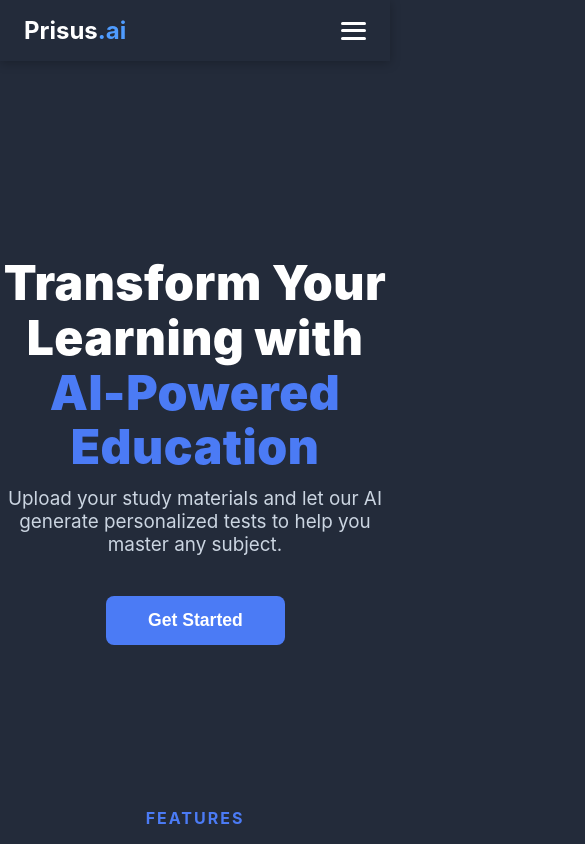
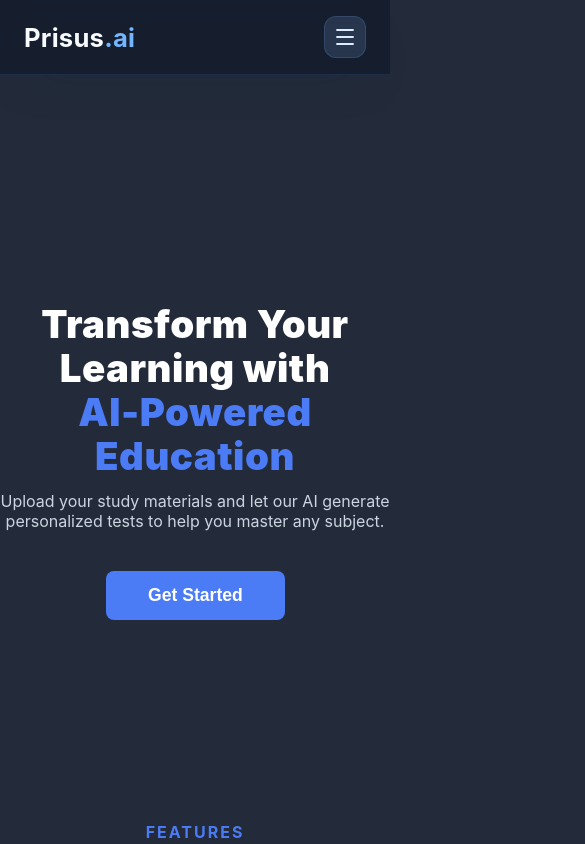
Before and after one commit to Confidenceb/Prisus, a React (Vite) app: page / in a window 390 px wide. Shown: the top 844 px of the page, 585 px wide, since content can reach past the window. Built offline with nearby package versions, Linux system fonts and the light colour scheme.

Commit message:
Adjust Navbar

```diff
--- a/src/App.jsx
+++ b/src/App.jsx
@@ -10,7 +10,6 @@ function App() {
       <Navbar />
       <Routes>
         <Route path="/" element={<Home />} />
-        {/* Add more routes here later */}
       </Routes>
       <Footer />
     </Router>
--- a/src/components/Navbar.css
+++ b/src/components/Navbar.css
@@ -1,12 +1,14 @@
 /* 🌑 Navbar Base */
 .navbar {
-  background-color: #232b3a;
-  color: #fff;
+  background: rgba(20, 28, 45, 0.86);
+  color: #f4f7fb;
   position: sticky;
   top: 0;
   width: 100%;
   z-index: 100;
-  box-shadow: 0 2px 10px rgba(0, 0, 0, 0.25);
+  border-bottom: 1px solid rgba(79, 156, 255, 0.12);
+  box-shadow: 0 22px 46px -32px rgba(20, 37, 62, 0.66);
+  backdrop-filter: blur(12px);
 }
 
 /* 📌 Navbar container */
@@ -14,6 +16,7 @@
   display: flex;
   justify-content: space-between;
   align-items: center;
+  gap: 1.2rem;
   max-width: 1100px;
   margin: 0 auto;
   padding: 1rem 1.5rem;
@@ -21,102 +24,150 @@
 
 /* 🧠 Logo */
 .nav-logo {
-  font-size: 1.5rem;
+  font-size: 1.6rem;
   font-weight: 700;
-  color: #fff;
+  color: #f8fbff;
   text-decoration: none;
-  transition: color 0.3s ease;
+  letter-spacing: 0.01em;
+  transition: color 0.28s ease, text-shadow 0.28s ease;
 }
 
 .nav-logo span {
-  color: #4f9cff;
+  color: #73b6ff;
 }
 
 .nav-logo:hover {
-  color: #4f9cff;
+  color: #9fcfff;
+  text-shadow: 0 0 18px rgba(116, 188, 255, 0.45);
 }
 
 /* 🧭 Nav links */
 .nav-links {
   display: flex;
-  gap: 1.5rem;
+  gap: 1.6rem;
   list-style: none;
+  align-items: center;
   transition: all 0.3s ease;
 }
 
 .nav-links li a {
-  color: #fff;
+  color: #e6ecf7;
   text-decoration: none;
   font-weight: 500;
-  transition: color 0.3s ease;
+  letter-spacing: 0.02em;
+  transition: color 0.24s ease, text-shadow 0.24s ease;
 }
 
 .nav-links li a:hover {
-  color: #4f9cff;
+  color: #9ecbff;
+  text-shadow: 0 0 14px rgba(112, 178, 255, 0.45);
 }
 
 /* ✨ Login Button */
 .login-btn {
-  background-color: #4f9cff;
-  padding: 0.5rem 1rem;
-  border-radius: 6px;
+  background: linear-gradient(135deg, #4f9cff 0%, #7dd3fc 100%);
+  color: #071527 !important;
+  padding: 0.52rem 1.1rem;
+  border-radius: 10px;
   font-weight: 600;
-  transition: background-color 0.3s ease;
+  box-shadow: 0 10px 20px rgba(79, 156, 255, 0.35);
+  transition: transform 0.25s ease, box-shadow 0.3s ease, filter 0.25s ease;
 }
 
 .login-btn:hover {
-  background-color: #3576d1;
-  color: #fff !important;
+  transform: translateY(-0.5px);
+  box-shadow: 0 18px 40px rgba(79, 156, 255, 0.42);
+  filter: saturate(110%);
 }
 
 /* 🍔 Hamburger Menu */
 .menu-toggle {
   display: none;
-  flex-direction: column;
-  justify-content: space-between;
-  width: 25px;
-  height: 18px;
+  align-items: center;
+  justify-content: center;
+  width: 42px;
+  height: 42px;
+  border-radius: 12px;
+  border: 1px solid rgba(126, 178, 255, 0.16);
+  background: rgba(50, 68, 97, 0.62);
+  color: #deebff;
   cursor: pointer;
+  transition: transform 0.25s ease, background 0.25s ease,
+    border-color 0.25s ease, color 0.25s ease;
 }
 
-.menu-toggle span {
-  display: block;
-  height: 3px;
-  background: #fff;
-  border-radius: 2px;
-  transition: all 0.3s ease;
+.menu-toggle svg {
+  pointer-events: none;
 }
 
-/* X animation */
-.menu-toggle.active span:nth-child(1) {
-  transform: rotate(45deg) translateY(7px);
+.menu-toggle:hover {
+  background: rgba(79, 156, 255, 0.25);
+  border-color: rgba(126, 178, 255, 0.42);
 }
-.menu-toggle.active span:nth-child(2) {
-  opacity: 0;
+
+.menu-toggle.active {
+  background: rgba(79, 156, 255, 0.16);
+  color: #9cc9ff;
+  border-color: rgba(126, 178, 255, 0.42);
+  box-shadow: 0 12px 28px -10px rgba(92, 158, 255, 0.48);
 }
-.menu-toggle.active span:nth-child(3) {
-  transform: rotate(-45deg) translateY(-7px);
+
+/* Overlay for click-outside-to-close */
+.menu-overlay {
+  position: fixed;
+  top: 0;
+  left: 0;
+  width: 100vw;
+  height: 100vh;
+  background: rgba(15, 21, 34, 0.62);
+  backdrop-filter: blur(6px);
+  z-index: 109;
+  animation: fadeInOverlay 0.19s;
+}
+
+@keyframes fadeInOverlay {
+  from {
+    opacity: 0;
+  }
+  to {
+    opacity: 1;
+  }
 }
 
 /* 📱 Responsive */
 @media (max-width: 768px) {
+  .navbar,
+  .nav-links {
+    margin-top: 0 !important;
+    padding-top: 0 !important;
+  }
+
   .menu-toggle {
     display: flex;
+    position: relative;
+    z-index: 120;
   }
 
   .nav-links {
-    position: absolute;
-    top: 70px;
+    position: fixed;
+    top: 0;
     right: 0;
-    background-color: #232b3a;
+    background: linear-gradient(160deg, #1e273a 0%, #101824 100%);
     flex-direction: column;
-    width: 100%;
-    max-width: 250px;
-    padding: 1.5rem;
-    transform: translateX(100%);
+    gap: 1.6rem;
+    width: 70vw;
+    max-width: 320px;
+    min-height: 100vh;
+    padding: 4rem 1.25rem 1.4rem !important;
+    box-shadow: -18px 0 38px rgba(3, 8, 18, 0.45);
+    border-radius: 0 0 0 26px;
+    transform: translateX(110%);
     opacity: 0;
     pointer-events: none;
-    box-shadow: -2px 0 10px rgba(0, 0, 0, 0.4);
+    transition: transform 0.33s cubic-bezier(0.32, 0.96, 0.42, 1.1),
+      opacity 0.19s;
+    z-index: 110;
+    align-items: flex-start;
   }
 
   .nav-links.open {
@@ -125,11 +176,48 @@
     pointer-events: auto;
   }
 
-  .nav-links li {
-    margin-bottom: 1rem;
-  }
-
   .nav-links li:last-child {
     margin-bottom: 0;
   }
+
+  .nav-links li a,
+  .login-btn {
+    font-size: 1.17rem;
+    padding: 0.65em 0.72em;
+    border-radius: 10px;
+    font-weight: 600;
+    letter-spacing: 0.05em;
+    width: 95%;
+    display: block;
+    text-align: left;
+    transition: background 0.2s, color 0.2s, box-shadow 0.22s;
+  }
+
+  .nav-links li a:hover,
+  .login-btn:hover {
+    background: rgba(79, 156, 255, 0.16);
+    color: #b2d7ff;
+    box-shadow: inset 0 0 0 1px rgba(120, 180, 255, 0.18);
+  }
+
+  .login-btn {
+    margin-top: 36px;
+    width: 100%;
+    text-align: center;
+    font-size: 1.05rem;
+  }
 }
+
+@media (max-width: 400px) {
+  .nav-links {
+    max-width: 97vw;
+    padding: 1.2rem 0.7rem 1.2rem;
+    border-radius: 0 0 0 16px;
+  }
+
+  .nav-links li a,
+  .login-btn {
+    font-size: 1rem;
+    padding: 0.5em 0.55em;
+  }
+}
--- a/src/components/Navbar.jsx
+++ b/src/components/Navbar.jsx
@@ -1,5 +1,6 @@
 import React, { useState } from "react";
 import { Link } from "react-router-dom";
+import { Menu, X } from "lucide-react";
 import "./Navbar.css";
 
 const Navbar = () => {
@@ -7,23 +8,28 @@ const Navbar = () => {
 
   return (
     <nav className="navbar">
+      {menuOpen && (
+        <div className="menu-overlay" onClick={() => setMenuOpen(false)} />
+      )}
       <div className="nav-container">
         <Link to="/" className="nav-logo">
           Prisus<span>.ai</span>
         </Link>
 
         {/* Hamburger Icon */}
-        <div
+        <button
+          type="button"
           className={`menu-toggle ${menuOpen ? "active" : ""}`}
           onClick={() => setMenuOpen(!menuOpen)}
+          aria-label={menuOpen ? "Close navigation menu" : "Open navigation menu"}
+          aria-expanded={menuOpen}
+          aria-controls="primary-navigation"
         >
-          <span></span>
-          <span></span>
-          <span></span>
-        </div>
+          {menuOpen ? <X size={24} strokeWidth={1.9} /> : <Menu size={24} strokeWidth={1.9} />}
+        </button>
 
         {/* Nav Links */}
-        <ul className={`nav-links ${menuOpen ? "open" : ""}`}>
+        <ul id="primary-navigation" className={`nav-links ${menuOpen ? "open" : ""}`}>
           <li>
             <Link to="/" onClick={() => setMenuOpen(false)}>
               Home
--- a/src/pages/Home.css
+++ b/src/pages/Home.css
@@ -130,3 +130,14 @@
   animation: slideInRight 0.83s cubic-bezier(0.25, 0.7, 0.38, 1.2) 0.17s
     forwards;
 }
+
+/* Responsiveness */
+@media (max-width: 768px) {
+  .hero-content h1 {
+    font-size: 2.4rem;
+  }
+
+  .hero-content p {
+    font-size: 1rem;
+  }
+}
```
